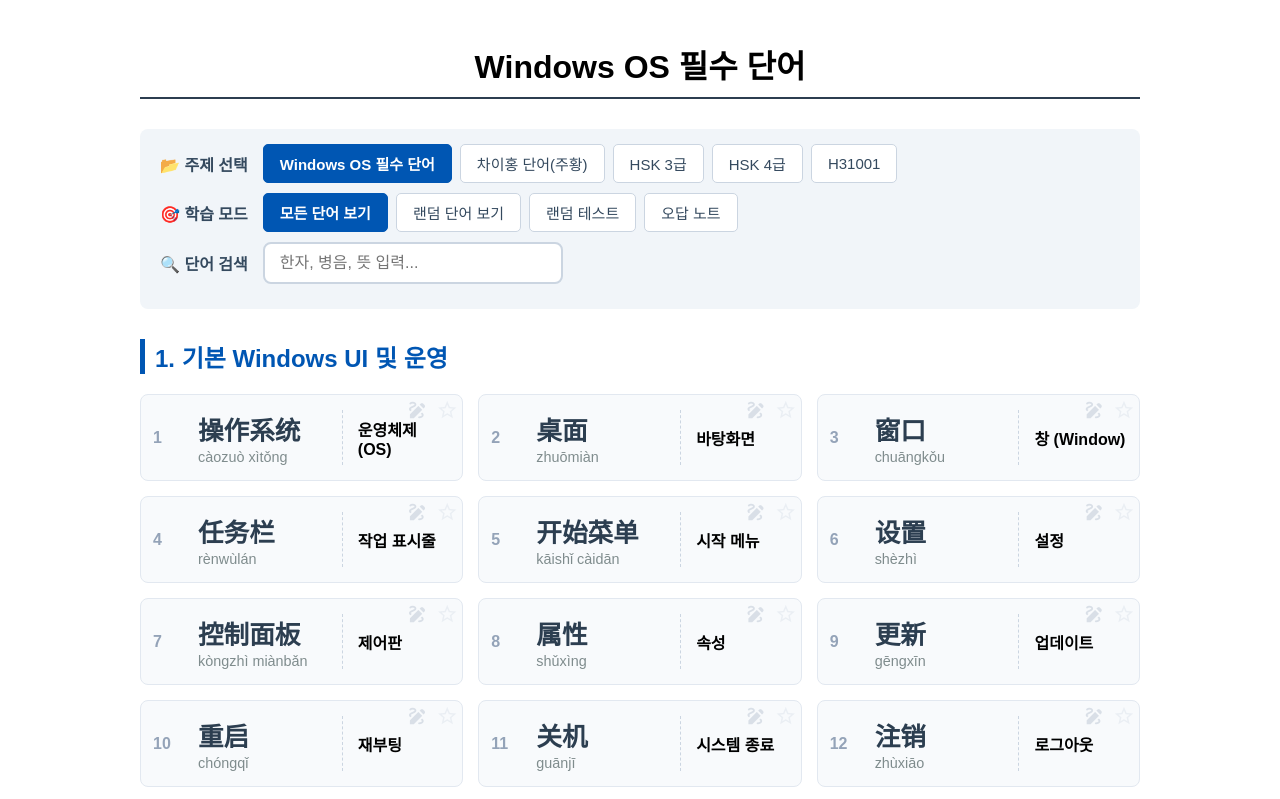
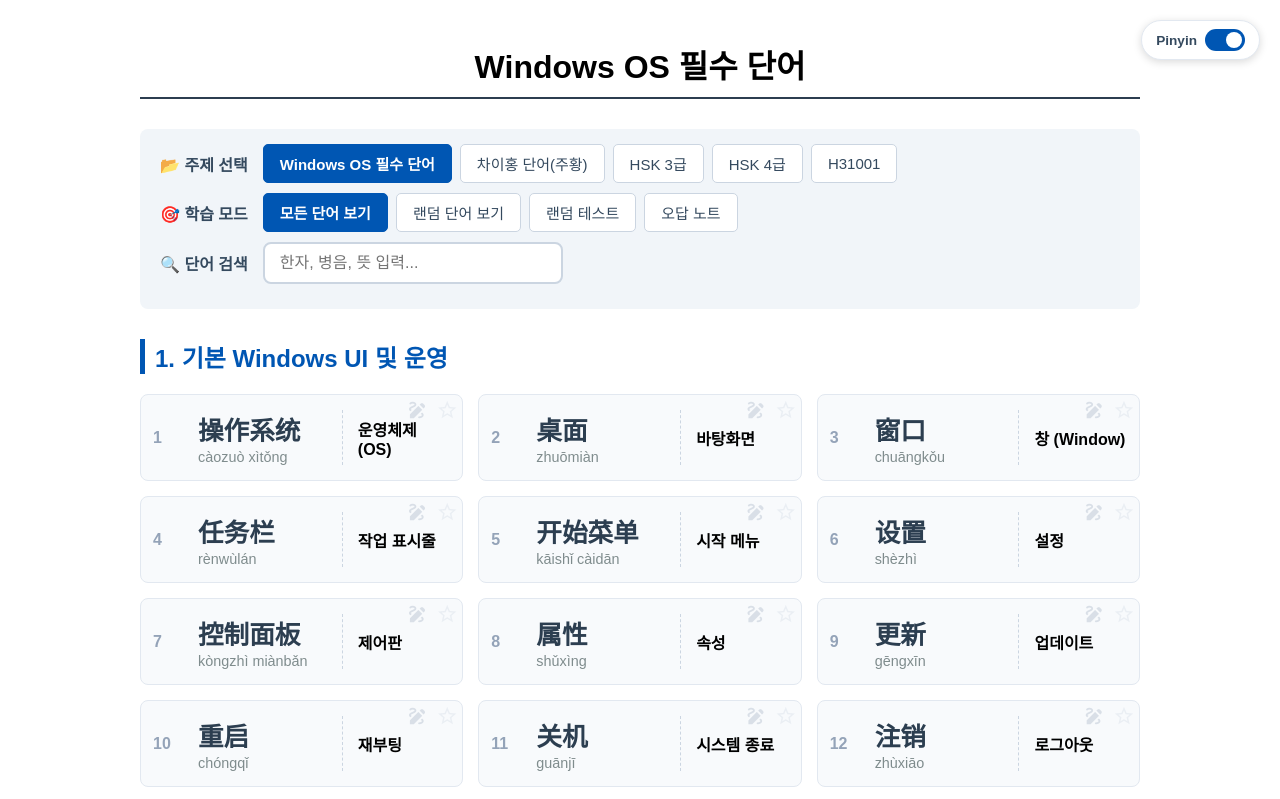
Before and after one commit to marshall22207/zh-voca, a plain HTML site: page index.html in a window 1280 px wide. Shown: the top 799 px of the page. Drawn offline with Linux system fonts and the light colour scheme.

Commit message:
Add pinyin visibility toggle

```diff
--- a/index.html
+++ b/index.html
@@ -128,10 +128,90 @@
         .search-wrapper { max-width: 100%; }
         .search-input { max-width: 100%; }
     }
+    .pinyin-toggle-wrapper {
+        position: fixed;
+        top: 20px;
+        right: 20px;
+        z-index: 999;
+        display: flex;
+        align-items: center;
+        gap: 8px;
+        background: white;
+        padding: 8px 14px;
+        border-radius: 20px;
+        box-shadow: 0 2px 8px rgba(0,0,0,0.15);
+        border: 1px solid var(--border);
+    }
+    .toggle-label {
+        font-size: 0.85em;
+        font-weight: bold;
+        color: var(--secondary);
+    }
+    .switch {
+        position: relative;
+        display: inline-block;
+        width: 40px;
+        height: 22px;
+    }
+    .switch input {
+        opacity: 0;
+        width: 0;
+        height: 0;
+    }
+    .slider {
+        position: absolute;
+        cursor: pointer;
+        top: 0; left: 0; right: 0; bottom: 0;
+        background-color: #cbd5e1;
+        transition: .3s;
+    }
+    .slider:before {
+        position: absolute;
+        content: "";
+        height: 16px;
+        width: 16px;
+        left: 3px;
+        bottom: 3px;
+        background-color: white;
+        transition: .3s;
+    }
+    input:checked + .slider {
+        background-color: var(--accent);
+    }
+    input:checked + .slider:before {
+        transform: translateX(18px);
+    }
+    .slider.round {
+        border-radius: 22px;
+    }
+    .slider.round:before {
+        border-radius: 50%;
+    }
+
+    /* 🙈 병음 숨기기 클래스 (JS에서 제어) */
+    .hide-pinyin .py {
+        visibility: hidden !important;
+        pointer-events: none;
+    }
+
+    /* 📱 모바일 환경에서는 본문 타이틀이나 버튼과 겹치지 않도록 살짝 조정 */
+    @media (max-width: 600px) {
+        .pinyin-toggle-wrapper {
+            top: 10px;
+            right: 10px;
+            padding: 6px 10px;
+        }
+    }
 </style>
 </head>
 <body>
-
+    <div class="pinyin-toggle-wrapper">
+        <span class="toggle-label">Pinyin</span>
+        <label class="switch">
+            <input type="checkbox" id="pinyinToggle" checked onchange="togglePinyin()">
+            <span class="slider round"></span>
+        </label>
+    </div>
     <h1 id="main-title">중국어 단어 학습장</h1>
 
     <div class="control-panel">
@@ -535,6 +615,22 @@
         setTimeout(autoResizeText, 0);
     }
 
+    // 병음 보이기/안보이기 토글 함수
+    function togglePinyin() {
+        const isChecked = document.getElementById('pinyinToggle').checked;
+
+        if (isChecked) {
+            document.body.classList.remove('hide-pinyin');
+        } else {
+            document.body.classList.add('hide-pinyin');
+        }
+
+        // 퀴즈 모드 등에서 텍스트 크기가 깨지는 것을 방지하기 위해 자동 조절 함수 리트리거
+        if (typeof autoResizeText === "function") {
+            autoResizeText();
+        }
+    }
+
     init();
 </script>
 </body>
```
